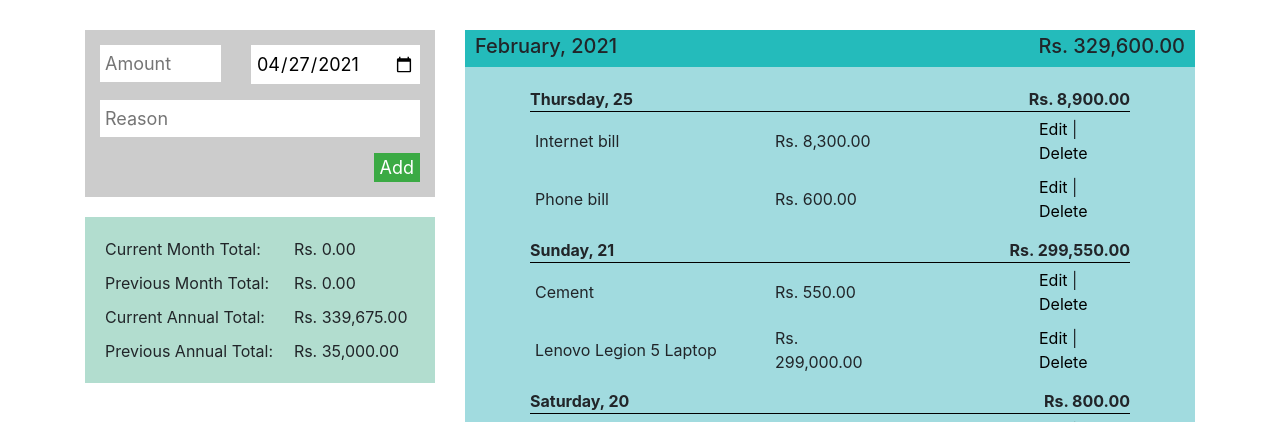
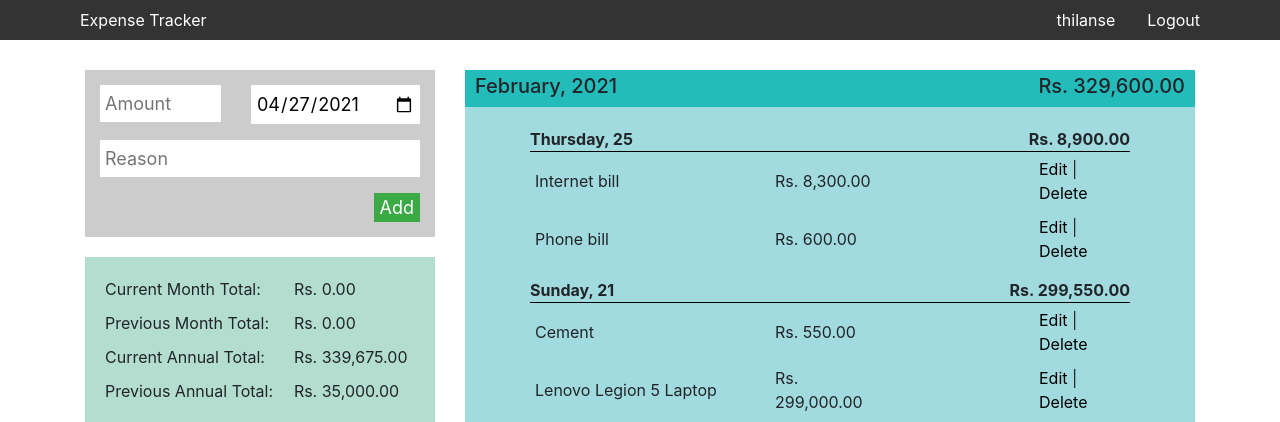
Before and after one commit to thilanse/expense-tracker, a Django app: page / in a window 1280 px wide. Shown: the top 422 px of the page. Run offline with Django 3.2, Linux system fonts and the light colour scheme; a user stored in the database is signed in; data comes from the database, SQL or seed files in the repository; some libraries are stand-ins or nearby versions.

Commit message:
Added logout functionality

```diff
--- a/expense_tracker/expense_tracker/urls.py
+++ b/expense_tracker/expense_tracker/urls.py
@@ -22,5 +22,6 @@ urlpatterns = [
     path('admin/', admin.site.urls),
     path('', include('tracker.urls')),
     path('register/', user_views.register, name='register'),
-    path('login/', auth_views.LoginView.as_view(template_name='users/login.html'), name='login')
+    path('login/', auth_views.LoginView.as_view(template_name='users/login.html'), name='login'),
+    path('logout/', user_views.logout_view, name='logout')
 ]
--- a/expense_tracker/tracker/static/tracker/main.css
+++ b/expense_tracker/tracker/static/tracker/main.css
@@ -1,3 +1,31 @@
+nav ul {
+  list-style-type: none;
+  margin: 0;
+  padding: 0;
+  overflow: hidden;
+  background-color: #333;
+}
+
+nav li {
+  float: left;
+  color: white;
+  text-align: center;
+  padding: 8px 16px;
+}
+
+nav li a {
+  display: block;
+  color: white;
+  text-align: center;
+  text-decoration: none;
+}
+
+/* Change the link color to #111 (black) on hover */
+nav li a:hover {
+  text-decoration: none;
+  color: white
+}
+
 .add-expense-container{
   background-color: rgb(204, 204, 204);
   padding: 15px;
--- a/expense_tracker/tracker/templates/tracker/home.html
+++ b/expense_tracker/tracker/templates/tracker/home.html
@@ -2,7 +2,13 @@
 {% load static %}
 {% load humanize %}
 {% block content %}
-  <!-- <h1>Welcome to the Expense Tracker</h1> -->
+<nav>
+    <ul>
+        <li style="margin-left: 5%;">Expense Tracker</li>
+        <li style="float:right; margin-right: 5%;"><a href="logout">Logout</a></li>
+        <li style="float:right;"><a href="#">thilanse</a></li>
+    </ul>
+</nav>
 <div class="container" style="margin-top: 30px;">
 
     <div class="row">
@@ -54,7 +60,8 @@
 
                 <div class="monthly-expense-container">
                     <div class="monthly-expense-container-header">
-                  <h5>{{ monthly_expense.month_name }}, {{ annual_expense.year }} <span style="float: right;">Rs. {{ monthly_expense.total_monthly_cost|intcomma }}0</span></h5>
+                        <h5>{{ monthly_expense.month_name }}, {{ annual_expense.year }} <span style="float: right;">Rs. {{ monthly_expense.total_monthly_cost|intcomma }}0</span>
+                        </h5>
                     </div>
                     <div class="monthly-expense-container-content">
                         {% for daily_expense in monthly_expense.monthly_expenses %}
@@ -74,8 +81,10 @@
                                         <td class="daily-expense-amount">{{ update_form.amount }}</td>
                                         <td class="daily-expense-date">{{ update_form.date_of_expenditure }}</td>
                                         <td class="daily-expense-update-actions">
-                                  <button type="submit" class="custom-btn update-btn"><i class="fas fa-check"></i></i></button>
-                                  <a href="{% url 'tracker-home' %}" class="custom-btn cancel-btn"><i class="fas fa-times"></i></a>
+                                            <button type="submit" class="custom-btn update-btn"><i
+                                                    class="fas fa-check"></i></i></button>
+                                            <a href="{% url 'tracker-home' %}" class="custom-btn cancel-btn"><i
+                                                    class="fas fa-times"></i></a>
                                         </td>
                                     </form>
                                     {% elif expense.id == delete_id %}
--- a/expense_tracker/tracker/urls.py
+++ b/expense_tracker/tracker/urls.py
@@ -1,7 +1,6 @@
 from django.urls import path, include
 from . import views
 from . import api_views
-from rest_framework.authtoken import views as auth_views
 
 urlpatterns = [
     path('', views.home, name='tracker-home'),
```
Also changed, not shown: expense_tracker/users/views.py (+15 -10 lines). Lines whose indentation alone changed are shown as unchanged.
